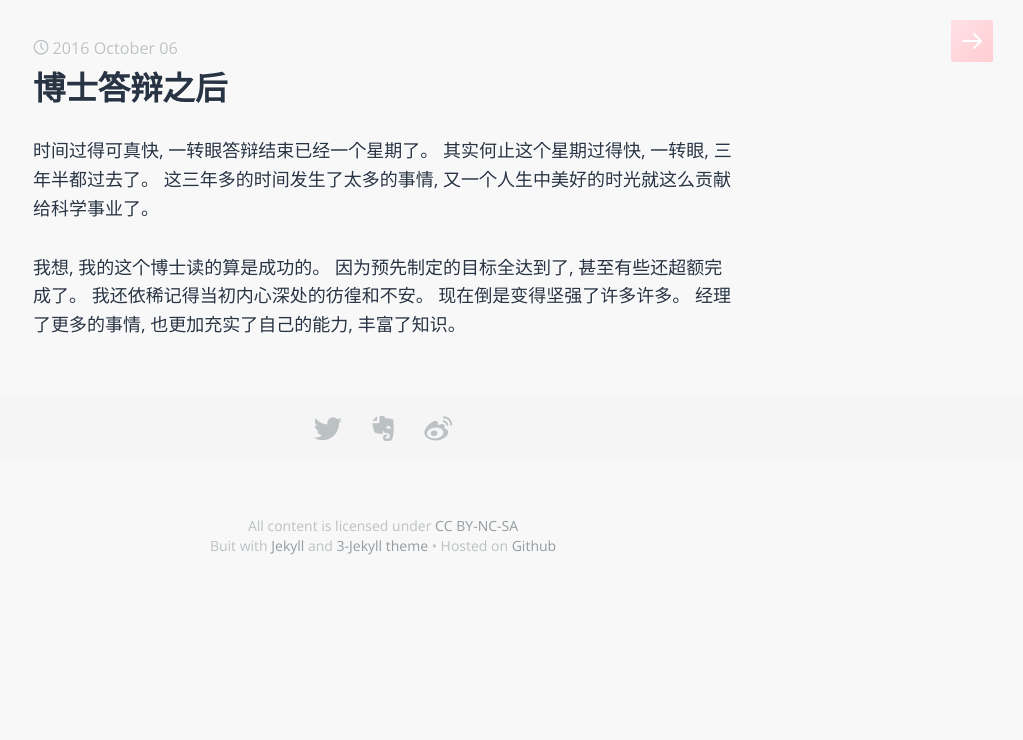
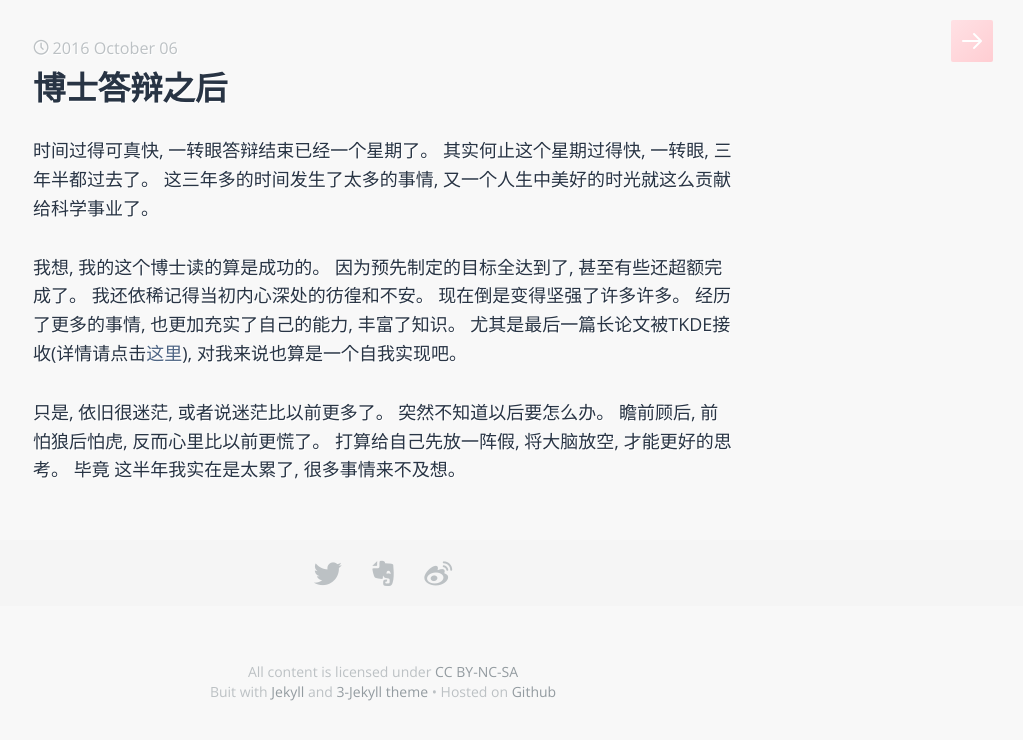
Before and after one commit to sophiesongge/sophiesongge.github.io, a Jekyll site: the page built from _posts/2016-10-06-after-defence.markdown, in a window 1280 px wide. Shown: the top 740 px of the page, without its empty margins (257-1280 px from the left). Built offline with Jekyll 4.4.1, drawn with Linux system fonts in a browser that asks for light colours; some web fonts are replaced.

Commit message:
add post

```diff
--- a/_posts/2016-10-06-after-defence.markdown
+++ b/_posts/2016-10-06-after-defence.markdown
@@ -8,5 +8,13 @@ use_math: true
 
 时间过得可真快, 一转眼答辩结束已经一个星期了。 其实何止这个星期过得快, 一转眼, 三年半都过去了。 这三年多的时间发生了太多的事情, 又一个人生中美好的时光就这么贡献给科学事业了。
 
-我想, 我的这个博士读的算是成功的。 因为预先制定的目标全达到了, 甚至有些还超额完成了。 我还依稀记得当初内心深处的彷徨和不安。 现在倒是变得坚强了许多许多。 经理了更多的事情,
-也更加充实了自己的能力, 丰富了知识。
+我想, 我的这个博士读的算是成功的。 因为预先制定的目标全达到了, 甚至有些还超额完成了。 我还依稀记得当初内心深处的彷徨和不安。 现在倒是变得坚强了许多许多。 经历了更多的事情,
+也更加充实了自己的能力, 丰富了知识。 尤其是最后一篇长论文被TKDE接收(详情请点击[这里]), 对我来说也算是一个自我实现吧。
+
+只是, 依旧很迷茫, 或者说迷茫比以前更多了。 突然不知道以后要怎么办。 瞻前顾后, 前怕狼后怕虎, 反而心里比以前更慌了。 打算给自己先放一阵假, 将大脑放空, 才能更好的思考。 毕竟
+这半年我实在是太累了, 很多事情来不及想。
+
+
+
+
+[这里]: http://ieeexplore.ieee.org/document/7464884/
```
